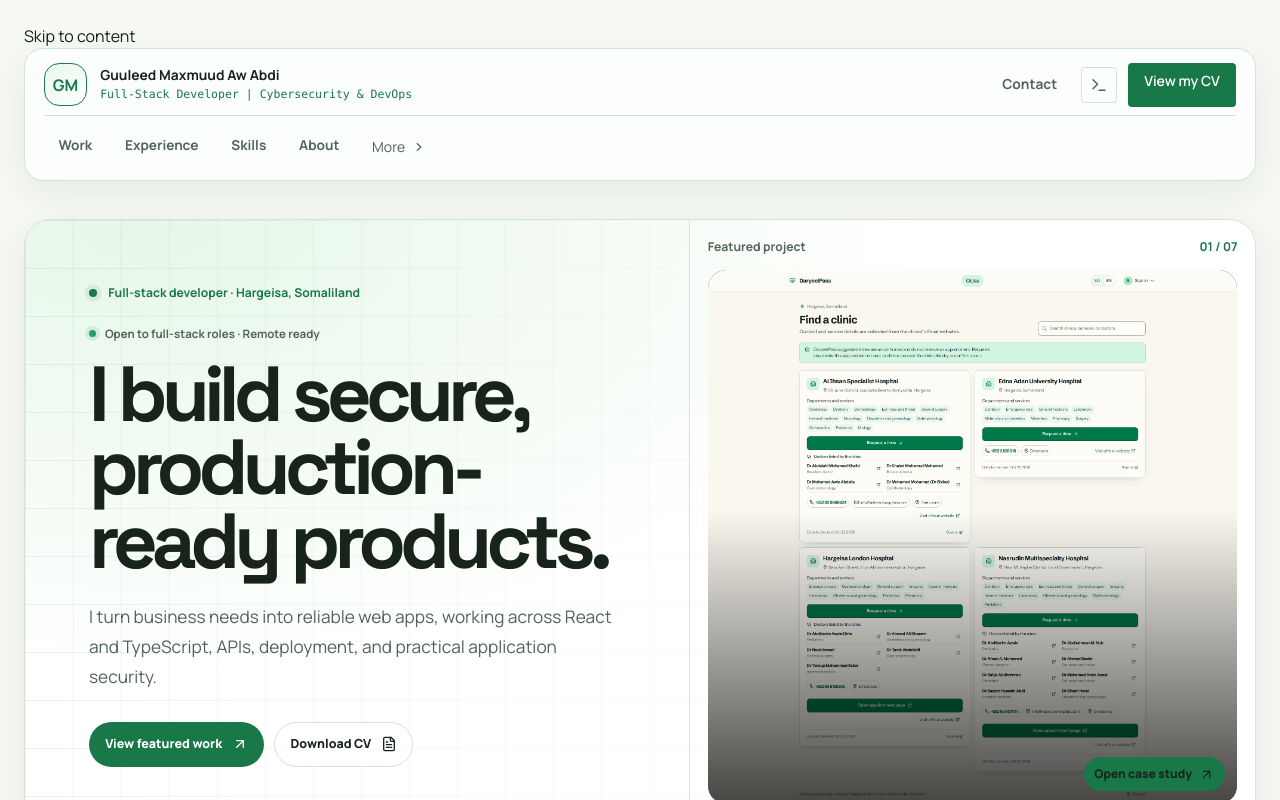
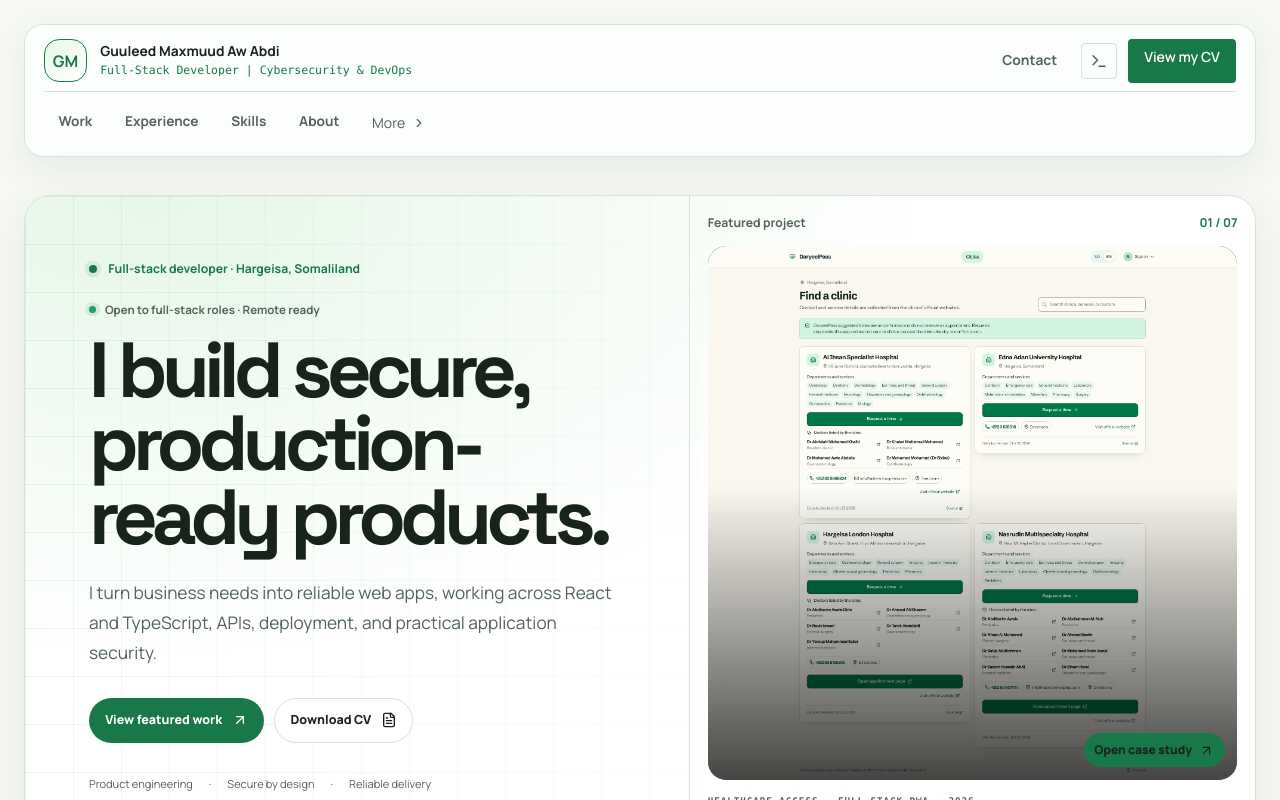
Before and after one commit to guuly05/personnel-security-resume, a React (Vite) app: page / in a window 1280 px wide. Shown: the top 800 px of the page. Built offline with nearby package versions, Linux system fonts and the light colour scheme.

Commit message:
Add skip link focus styling

```diff
--- a/src/index.css
+++ b/src/index.css
@@ -97,6 +97,25 @@
   :where(a, button, input, textarea, select, [tabindex]):focus-visible {
     outline: 3px solid var(--accent) !important;
     outline-offset: 3px;
+  }
+
+  .skip-to-content {
+    position: fixed;
+    z-index: 100;
+    top: 0.75rem;
+    left: 0.75rem;
+    transform: translateY(calc(-100% - 1rem));
+    border: 2px solid var(--accent);
+    border-radius: 4px;
+    background: var(--surface);
+    color: var(--color-text);
+    padding: 0.75rem 1rem;
+    font-weight: 700;
+    transition: transform 160ms ease;
+  }
+
+  .skip-to-content:focus-visible {
+    transform: translateY(0);
   }
 }
 
```
